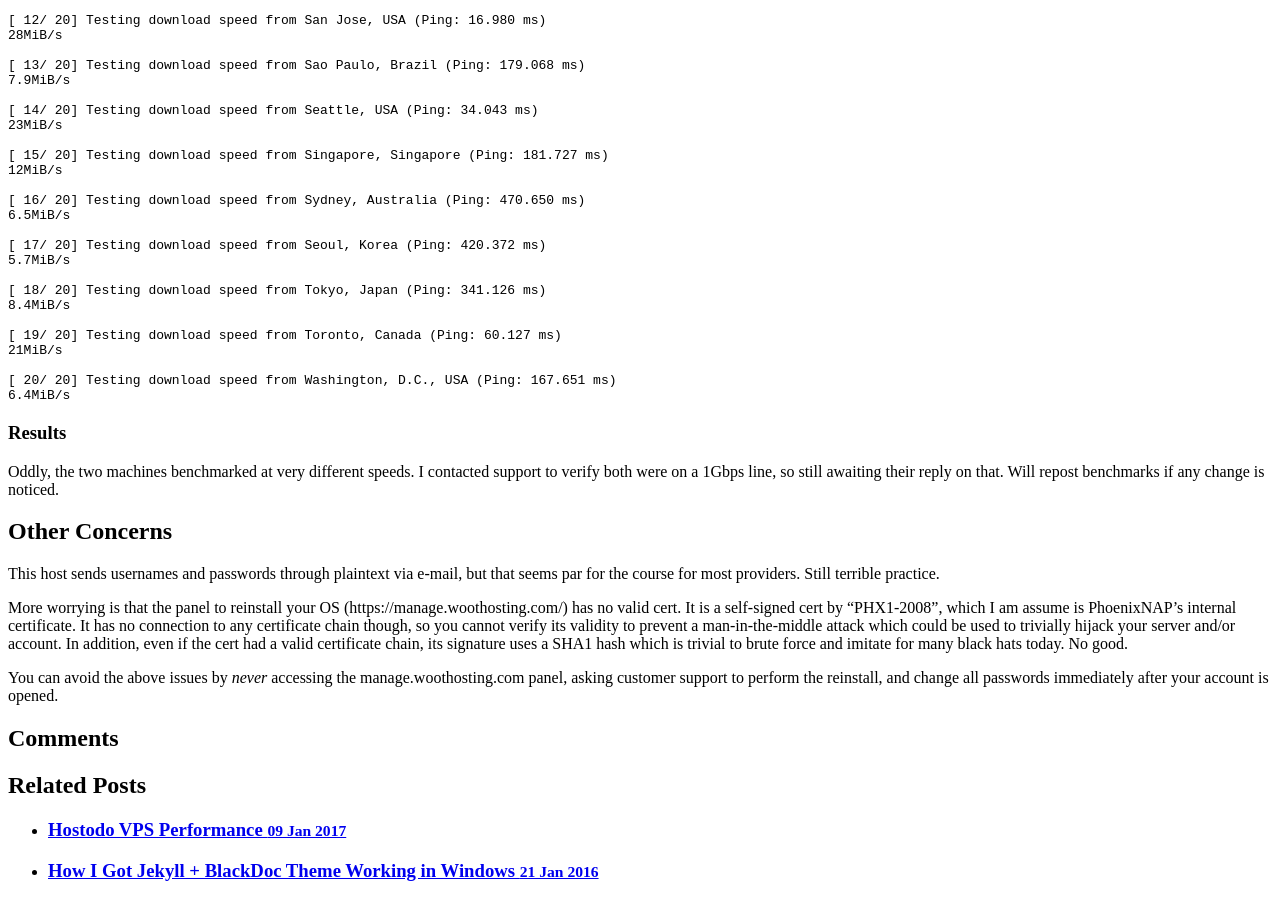
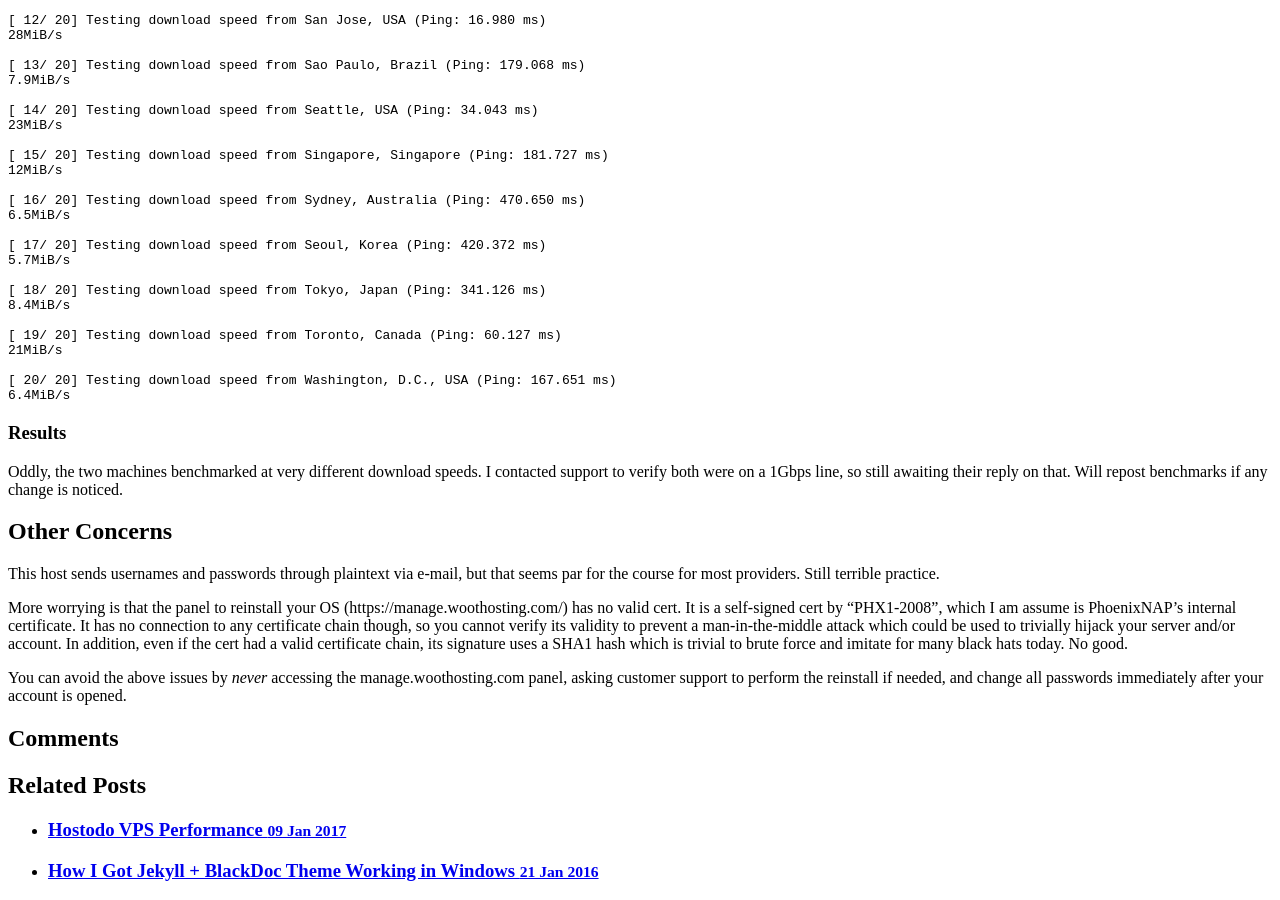
Before and after one commit to Xioustic/xioustic.github.io, a Jekyll site: the page built from _posts/2017-01-10-woothosting-vps-performance.md, in a window 1280 px wide and 900 px high, scrolled down 4098 px. Built offline with Jekyll 4.4.1, drawn with Linux system fonts in a browser that asks for light colours; nearby versions of some CDN libraries; Markdown is read by kramdown in place of the engine named in the settings; comment, search, counter and statistics services are not loaded.

Commit message:
Update 2017-01-10-woothosting-vps-performance.md

````diff
--- a/_posts/2017-01-10-woothosting-vps-performance.md
+++ b/_posts/2017-01-10-woothosting-vps-performance.md
@@ -243,11 +243,11 @@
 ```
 
 ### Results
-Oddly, the two machines benchmarked at very different speeds. I contacted support to verify both were on a 1Gbps line, so still awaiting their reply on that. Will repost benchmarks if any change is noticed.
+Oddly, the two machines benchmarked at very different download speeds. I contacted support to verify both were on a 1Gbps line, so still awaiting their reply on that. Will repost benchmarks if any change is noticed.
 
 ## Other Concerns
 This host sends usernames and passwords through plaintext via e-mail, but that seems par for the course for most providers. Still terrible practice.
 
 More worrying is that the panel to reinstall your OS (https://manage.woothosting.com/) has no valid cert. It is a self-signed cert by "PHX1-2008", which I am assume is PhoenixNAP's internal certificate. It has no connection to any certificate chain though, so you cannot verify its validity to prevent a man-in-the-middle attack which could be used to trivially hijack your server and/or account. In addition, even if the cert had a valid certificate chain, its signature uses a SHA1 hash which is trivial to brute force and imitate for many black hats today. No good.
 
-You can avoid the above issues by *never* accessing the manage.woothosting.com panel, asking customer support to perform the reinstall, and change all passwords immediately after your account is opened.
+You can avoid the above issues by *never* accessing the manage.woothosting.com panel, asking customer support to perform the reinstall if needed, and change all passwords immediately after your account is opened.
````
